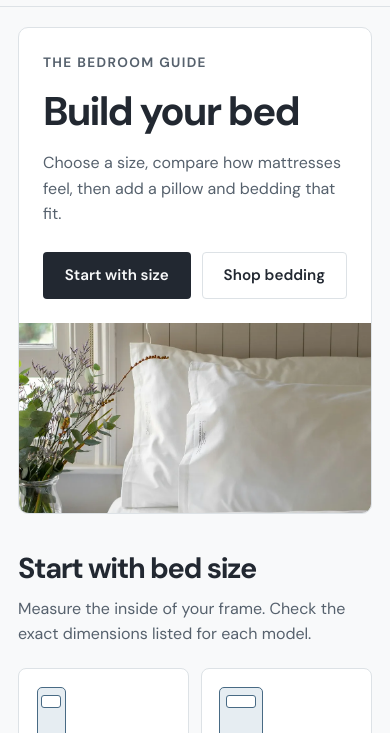
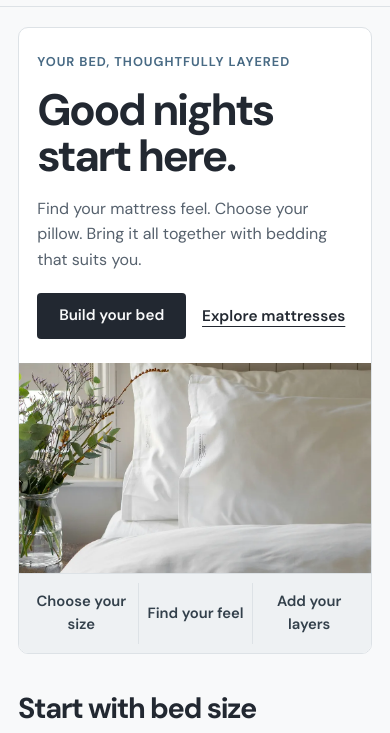
Before and after one commit to teknritsolutions-2/Mattress-Bedding-Store, a plain HTML site: page pages/home2.html in a window 390 px wide. Shown: the part 56-789 px from the top of the page. Drawn offline with Linux system fonts and the light colour scheme.

Commit message:
Redesign Home 2 banner for responsive guided shopping

```diff
--- a/assets/css/style.css
+++ b/assets/css/style.css
@@ -958,7 +958,7 @@ figcaption a {
   color: #fff;
 }
 
-/* The guided start pairs a portrait with numbered discovery links. */
+/* Guided shopping and catalogue introductions. */
 .build-hero.wrap,
 .catalog-hero.wrap {
   width: min(
@@ -973,26 +973,67 @@ figcaption a {
 }
 .build-hero {
   display: grid;
-  grid-template-columns: 1.45fr 1fr;
+  grid-template-columns: minmax(0, 1.08fr) minmax(0, 1fr);
   background: var(--panel);
 }
 .build-hero .hero-copy {
   align-self: center;
-  padding: clamp(1.5rem, 5vw, 5rem);
+  padding: clamp(1.75rem, 4.5vw, 4.25rem);
+}
+.build-hero .eyebrow {
+  color: var(--accent);
+}
+.build-hero h1 {
+  max-width: 12ch;
+  font-size: clamp(2.8rem, 5.2vw, 5rem);
+  line-height: 1.04;
+  letter-spacing: -0.055em;
+}
+.build-hero h1 + p {
+  max-width: 35ch;
+  margin-block-start: 1.3rem;
+  font-size: 1.0625rem;
+  line-height: 1.6;
+}
+.build-hero .actions {
+  gap: 0.9rem 1.3rem;
 }
 .build-hero .hero-photo {
-  aspect-ratio: 1.22;
-  height: 100%;
-  min-height: 0;
+  position: relative;
+  min-block-size: clamp(365px, 38vw, 545px);
 }
 .build-hero .hero-photo img {
+  position: absolute;
+  inset: 0;
   width: 100%;
   height: 100%;
   object-fit: cover;
-  object-position: center 56%;
-}
-.build-hero h1 {
-  max-width: 14ch;
+  object-position: 52% 64%;
+}
+.bed-guide-links {
+  grid-column: 1 / -1;
+  display: grid;
+  grid-template-columns: repeat(3, minmax(0, 1fr));
+  padding: 0.65rem 1rem;
+  background: var(--wash);
+  border-block-start: 1px solid var(--line);
+}
+.bed-guide-links a {
+  display: flex;
+  align-items: center;
+  justify-content: center;
+  min-block-size: 46px;
+  padding: 0.6rem;
+  font-size: 0.975rem;
+  font-weight: 600;
+  text-align: center;
+}
+.bed-guide-links a + a {
+  border-inline-start: 1px solid var(--line);
+}
+.bed-guide-links a:hover {
+  color: var(--accent);
+  background: var(--panel);
 }
 .catalog-hero {
   display: grid;
@@ -1797,6 +1838,48 @@ h2 + .pillow-tech-grid {
     grid-column: span 3;
   }
 }
+@media (max-width: 820px) {
+  .build-hero {
+    grid-template-columns: 1fr;
+  }
+  .build-hero .hero-copy {
+    padding: clamp(1.5rem, 5vw, 2.5rem);
+  }
+  .build-hero h1 {
+    font-size: clamp(2.75rem, 7.4vw, 4.25rem);
+  }
+  .build-hero .hero-photo {
+    min-block-size: 0;
+    height: clamp(210px, 38vw, 315px);
+  }
+  .build-hero .hero-photo img {
+    object-position: center 68%;
+  }
+  .bed-guide-links {
+    padding: 0.55rem 0.35rem;
+  }
+}
+@media (max-width: 430px) {
+  .build-hero .eyebrow {
+    font-size: 0.8rem;
+    letter-spacing: 0.075em;
+  }
+  .build-hero .hero-copy {
+    padding: 1.5rem 1.15rem;
+  }
+  .build-hero h1 + p {
+    font-size: 1rem;
+    margin-block-start: 1rem;
+  }
+  .build-hero .actions {
+    margin-block-start: 1.25rem;
+    gap: 0.6rem 1rem;
+  }
+  .bed-guide-links a {
+    font-size: 0.925rem;
+    padding: 0.45rem 0.35rem;
+  }
+}
 @media (max-width: 720px) {
   .store-hero {
     grid-template-areas: "photo" "copy";
@@ -1816,14 +1899,12 @@ h2 + .pillow-tech-grid {
   .store-hero::after {
     display: none;
   }
-  .build-hero,
   .catalog-hero,
   .editorial-grid,
   .material-layout,
   .shop-room .editorial-grid {
     grid-template-columns: 1fr;
   }
-  .build-hero .hero-photo,
   .catalog-hero > img {
     height: clamp(190px, 46vw, 320px);
     min-height: 0;
--- a/pages/home2.html
+++ b/pages/home2.html
@@ -10,7 +10,7 @@
     />
     <link rel="icon" href="../assets/icons/fold.svg?v=5" />
     <script src="../assets/js/preferences.js?v=5"></script>
-    <link rel="stylesheet" href="../assets/css/style.css?v=5" />
+    <link rel="stylesheet" href="../assets/css/style.css?v=6" />
   </head>
   <body data-page="home2">
     <a class="skip" href="#main">Skip to content</a>
@@ -103,29 +103,36 @@
       </div>
     </dialog>
     <main id="main">
-      <section class="build-hero guided-intro wrap">
+      <section class="build-hero wrap" aria-labelledby="build-your-bed">
         <div class="hero-copy">
-          <p class="eyebrow">The bedroom guide</p>
-          <h1 id="build-your-bed">Build your bed</h1>
+          <p class="eyebrow">Your bed, thoughtfully layered</p>
+          <h1 id="build-your-bed">Good nights<br />start here.</h1>
           <p>
-            Choose a size, compare how mattresses feel, then add a pillow and
-            bedding that fit.
+            Find your mattress feel. Choose your pillow. Bring it all together
+            with bedding that suits you.
           </p>
           <div class="actions">
-            <a class="btn" href="#sizes">Start with size</a
-            ><a class="outline" href="../pages/bedding.html">Shop bedding</a>
+            <a class="btn" href="#sizes">Build your bed</a>
+            <a class="text-link" href="../pages/products.html"
+              >Explore mattresses</a
+            >
           </div>
         </div>
         <div class="hero-photo">
           <img
             src="../assets/images/retail/guide.webp"
-            alt="Layered white bedding in a bedroom beside a window"
+            alt="White pillows and layered bedding beside a sunlit window"
             width="1067"
             height="1600"
             fetchpriority="high"
             decoding="async"
           />
         </div>
+        <nav class="bed-guide-links" aria-label="Build your bed">
+          <a href="#sizes">Choose your size</a>
+          <a href="#choose-feel">Find your feel</a>
+          <a href="#bedding-layers">Add your layers</a>
+        </nav>
       </section>
       <section id="sizes" class="wrap section retail-section">
         <div class="section-head">
```
